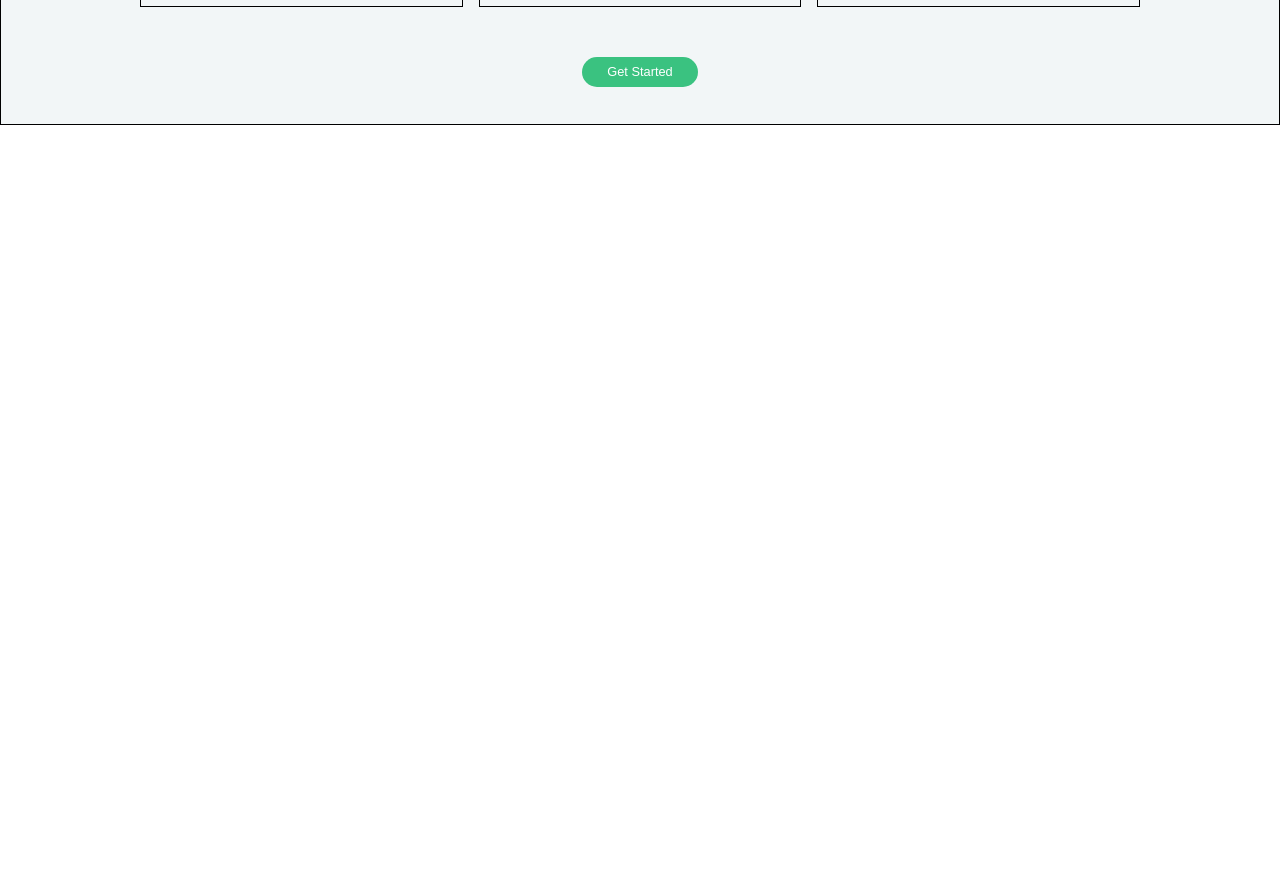
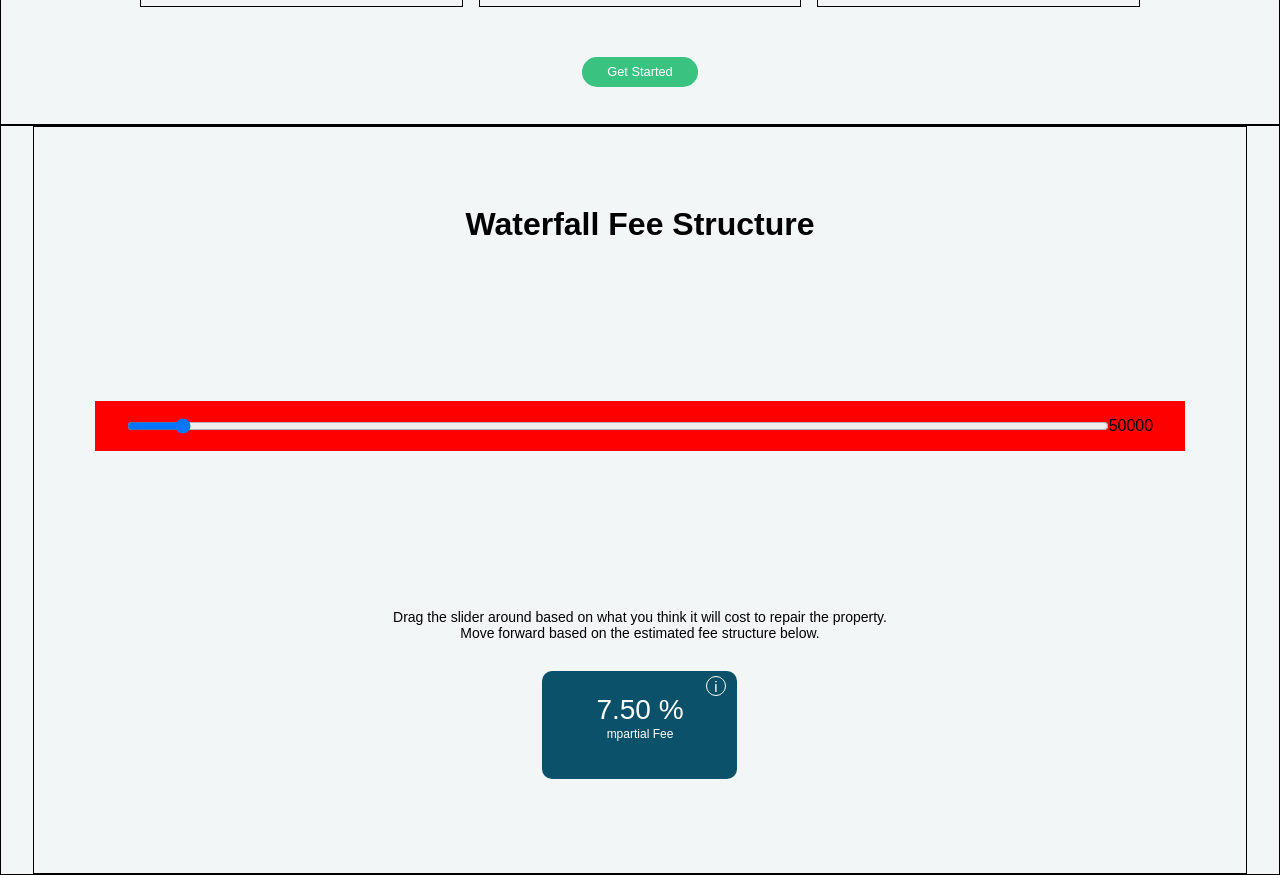
Before and after one commit to sheraz-khan-5/clone, a React (Create React App) app: page / in a window 1280 px wide. Shown: the part 2100-2975 px from the top of the page. Before the commit the page ends 2225 px from the top, so only its background shows below. Built offline with nearby package versions, Linux system fonts and the light colour scheme; the HTML template or start-up script is replaced by a standard one.

Commit message:
FeeStructureCSS commit 8

```diff
--- a/src/components/FeeStructure/FeeStructureElements.js
+++ b/src/components/FeeStructure/FeeStructureElements.js
@@ -0,0 +1,101 @@
+import styled from 'styled-components'
+
+export const FsContainer = styled.div`
+
+height:750px;
+width:100%;
+background:rgba(10,81,105,.05) 0 0 no-repeat padding-box;
+display:flex;
+justify-content:center;
+border:solid 1px;
+
+
+`
+export const FSWrapper = styled.div`
+width:95%;
+display:flex;
+flex-direction:column;
+justify-content:space-around;
+align-items:center;
+border:solid 1px;
+`
+export const H1Wrapper = styled.div`
+
+`
+export const FSH1 = styled.h1`
+
+`
+export const SliderContainer= styled.div`
+display: flex;
+justify-content:center;
+align-items:center;
+width:90%;
+height:50px;
+background:red;
+
+
+`
+export const RangeSlider = styled.input`
+    background:rgba(10,81,105,.05) 0 0 no-repeat padding-box;
+    height:12px;
+    border-radius: 10px;
+    width:90%;
+    color:black;
+
+    &:-webkit-slider-thumb{
+        -webkit-appearance:none;
+    appearance: none;
+    width:40px;
+    height:40px;
+    background:white;
+    }
+`
+export const DescWrapper = styled.div`
+
+`
+export const DescP= styled.p`
+    max-width: 620px;
+    margin: 0px auto;
+    text-align: center;
+    font-size: 14px;
+
+`
+export const MPPartialFee = styled.div`
+    width: 195px;
+    height: 108px;
+    margin: 30px auto 15px;
+    padding: 25px 0;
+    text-align: center;
+    background: #0a5169;
+    border-radius: 10px;
+    position: relative;
+`
+export const FeePopUp = styled.div`
+position: absolute;
+    right: 6%;
+    top: 5%;
+    font-size: 15px;
+    color: #fff;
+    font-style: normal;
+    border-radius: 50%;
+    border: 1px solid #fff;
+    width: 20px;
+    height: 20px;
+    line-height: 19px;
+    cursor: pointer;
+`
+export const FeeLabel = styled.label`
+font-size: 28px;
+    margin: 0;
+    font-weight: 400;
+    display: block;
+    color: #fff;
+    line-height: 28px;
+`
+export const FeeLabeeInfo = styled.span`
+
+font-size: 12px;
+    color: #fff;
+    font-weight: 400;
+
+`
--- a/src/components/FeeStructure/index.js
+++ b/src/components/FeeStructure/index.js
@@ -0,0 +1,57 @@
+import React,{useState} from 'react'
+
+import {
+    FsContainer,
+    FSWrapper,
+    H1Wrapper,
+    FSH1,
+    SliderContainer,
+    RangeSlider,
+    DescWrapper,
+    DescP,
+    MPPartialFee,
+    FeePopUp,
+    FeeLabel,
+    FeeLabeeInfo
+
+
+
+} from './FeeStructureElements'
+
+const FeeStructure = () => {
+    const [value, setValue] = useState(50000)
+
+
+    return (
+        <>
+            <FsContainer>
+                <FSWrapper>
+                    <H1Wrapper>
+                        <FSH1>Waterfall Fee Structure</FSH1>
+                    </H1Wrapper>
+
+                <SliderContainer>
+                    <RangeSlider type="range" min='0' max='1000000' value={value}  steps={1} >
+
+
+                    </RangeSlider>
+                    {value}
+                </SliderContainer>
+                <DescWrapper>
+                    <DescP>Drag the slider around based on what you think it will cost to repair the property.
+                        <br/>
+                            Move forward based on the estimated fee structure below.
+                     </DescP>
+                     <MPPartialFee>
+                         <FeePopUp>i</FeePopUp>
+                         <FeeLabel>7.50 %</FeeLabel>
+                         <FeeLabeeInfo>mpartial Fee</FeeLabeeInfo>
+                     </MPPartialFee>
+                </DescWrapper>
+                </FSWrapper>
+            </FsContainer>
+        </>
+    )
+}
+
+export default FeeStructure
--- a/src/components/HowItWorks/HIWElements.js
+++ b/src/components/HowItWorks/HIWElements.js
@@ -75,7 +75,7 @@ border:1px solid;
 `
 export const HIWH2 = styled.h1`
 
-      background-repeat: no-repeat;
+    background-repeat: no-repeat;
     text-align: left;
     background-position: bottom;
     font-weight: 700;
--- a/src/pages/index.js
+++ b/src/pages/index.js
@@ -1,4 +1,5 @@
 import React,{useState} from 'react'
+import FeeStructure from '../components/FeeStructure'
 import GTDSection from '../components/GTD'
 import HeroSection from '../components/HeroSection'
 import HowItWorks from '../components/HowItWorks'
@@ -18,6 +19,7 @@ const Home = () => {
                  <HeroSection />
                  <GTDSection />
                  <HowItWorks />
+                 <FeeStructure />
 
 
 
```
